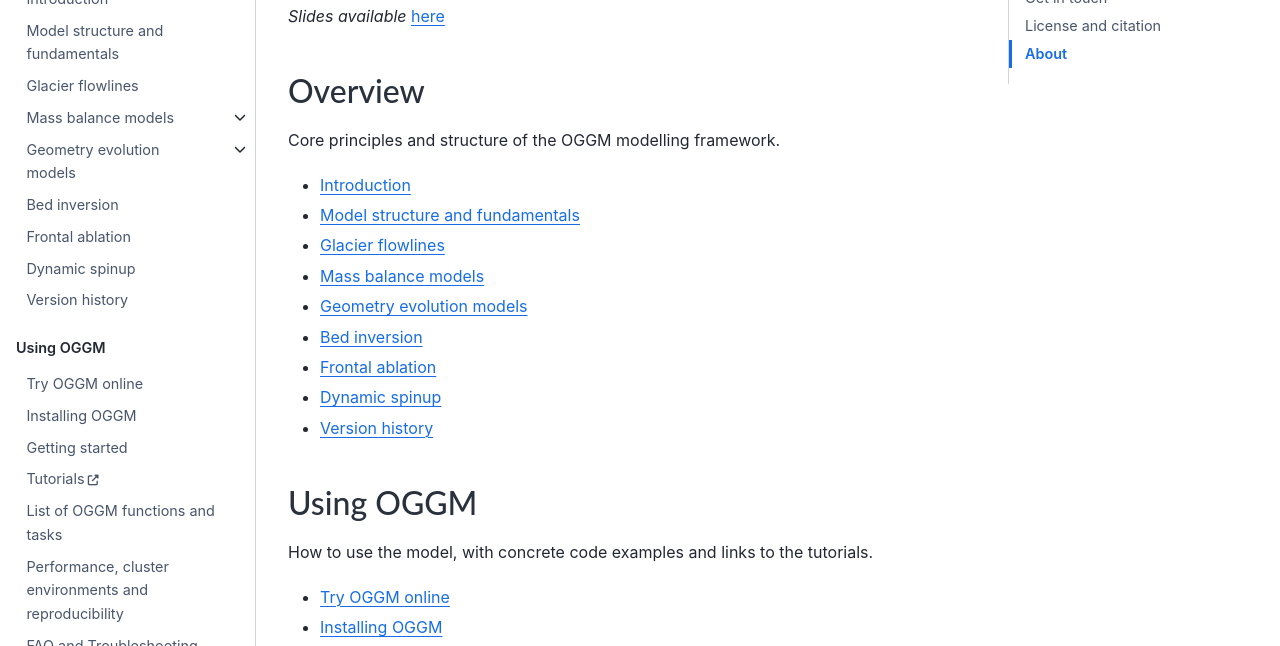
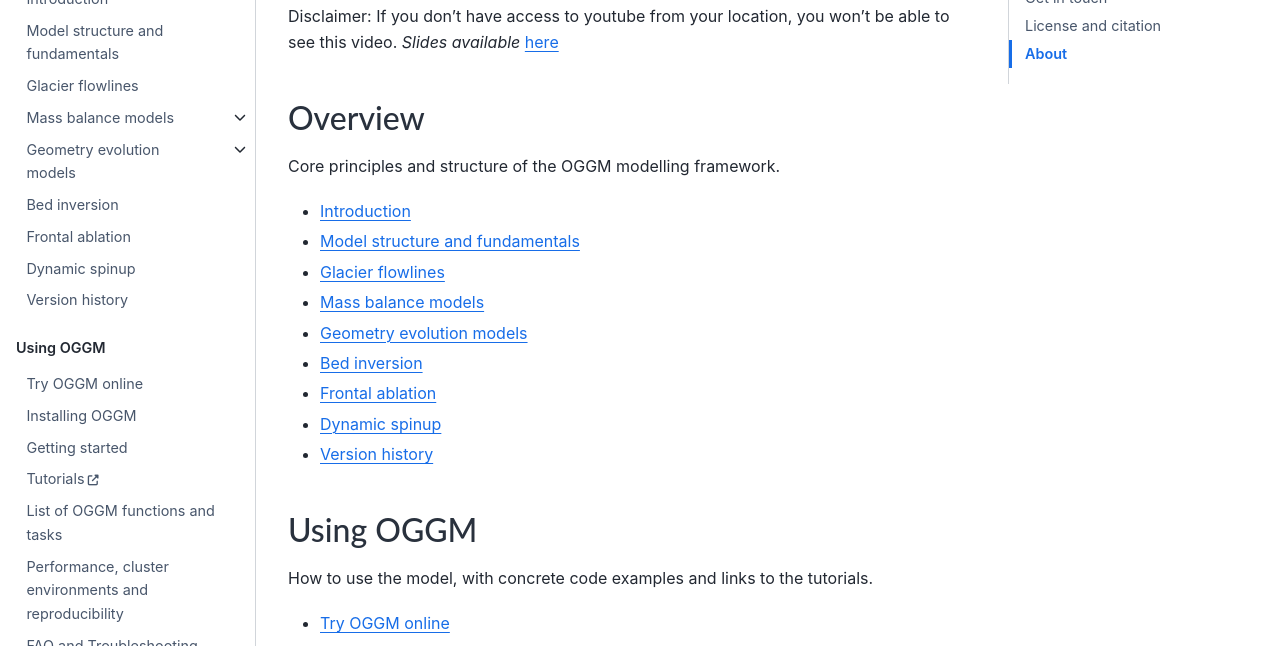
Before and after one commit to OGGM/oggm, a Sphinx documentation site: the page built from docs/index.rst, in a window 1280 px wide and 900 px high, scrolled down 1151 px, cut to the strip 254-900 px from the top of the window. Built offline with Sphinx 7.4.7 and the Sphinx Book theme 1.1.4, drawn with Linux system fonts in a browser that asks for light colours; the version number could not be read and is left out.

Commit message:
Tiny edit on index page regarding youtube (#1628)
* Update index.rst

* Update index.rst

```diff
--- a/docs/index.rst
+++ b/docs/index.rst
@@ -39,7 +39,9 @@ presentation from April 2020:
 
     <iframe width="672" height="378" src="https://www.youtube.com/embed/ttJMxcwXUjw?start=1270" frameborder="0" allow="accelerometer; autoplay; clipboard-write; encrypted-media; gyroscope; picture-in-picture" allowfullscreen></iframe>
 
+Disclaimer: If you don't have access to youtube from your location, you won't be able to see this video.
 *Slides available* `here <https://oggm.org/framework_talk>`_
+
 
 Overview
 ^^^^^^^^
```
